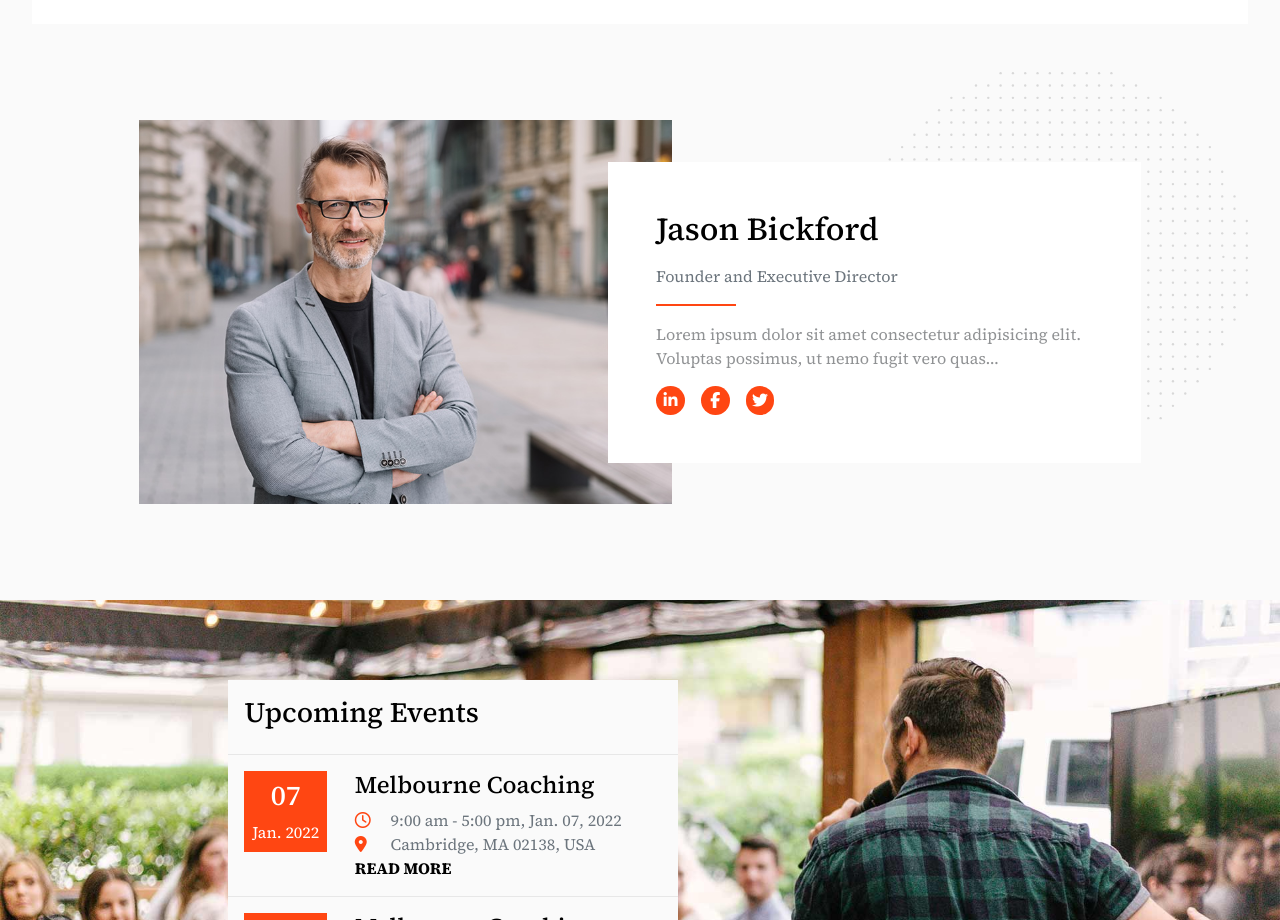
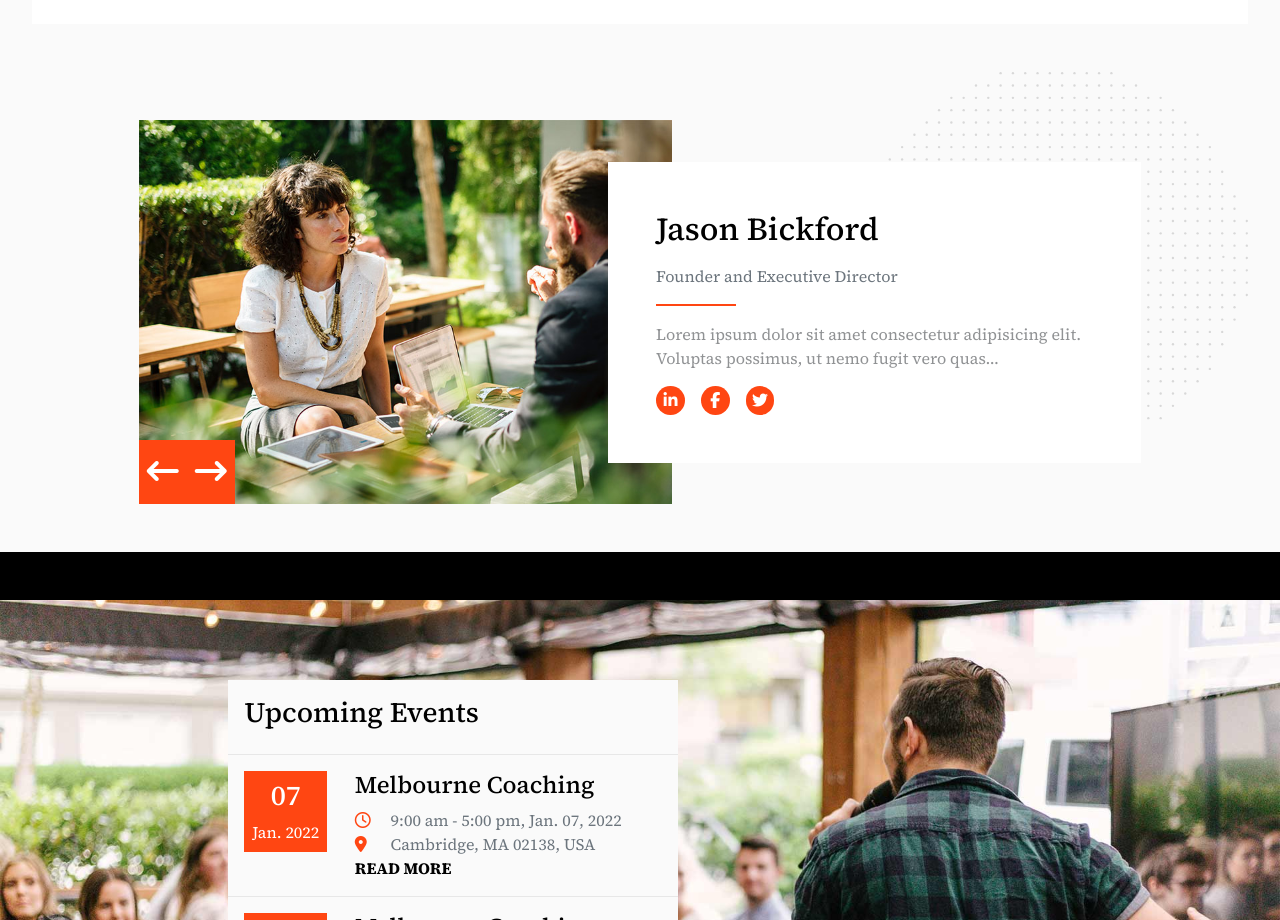
Before and after one commit to Mikee282828/proj-html-vuejs, a Vue app: page / in a window 1280 px wide. Shown: the part 1260-2180 px from the top of the page. Built offline with nearby package versions, Linux system fonts and the light colour scheme.

Commit message:
Founder - carousel

```diff
--- a/src/components/mainComponents/Events.vue
+++ b/src/components/mainComponents/Events.vue
@@ -137,6 +137,7 @@ export default {
     width: 100%;
     padding:5rem;
     min-width:1200px;
+    color:black;
 }
 
 .my_upcomingEvents>header,
--- a/src/components/mainComponents/Founder.vue
+++ b/src/components/mainComponents/Founder.vue
@@ -3,6 +3,12 @@ export default {
     name: "Founder",
     props: {
         foundersImg: Array
+    },
+    data() {
+        return {
+            timer: null,
+            active: 0,
+        }
     },
     methods: {
         getSvg(name, isSvg) {
@@ -11,7 +17,37 @@ export default {
             } else {
                 return new URL(`../../assets/img/${name}`, import.meta.url).href;
             }
+        },
+        nextImg() {
+            clearInterval(this.timer);
+            if (this.active == 2) {
+                this.active = 0;
+            } else {
+                this.active++;
+            }
+            this.timer = setInterval(this.nextImg, 5000);
+        },
+        prevImg() {
+            clearInterval(this.timer);
+            if (this.active == 0) {
+                this.active = 2;
+            } else {
+                this.active--;
+            }
+            this.timer = setInterval(this.prevImg, 5000);
+        },
+        activeImg(index) {
+            if (index == this.active) {
+                return true;
+            } else {
+                return false;
+            }
         }
+    },
+    mounted() {
+        this.timer = setInterval(() => {
+            this.nextImg();
+        }, 5000);
     }
 }
 </script>
@@ -21,11 +57,25 @@ export default {
     <div class="bkg_fafafa py-5">
         <div class="my_container">
             <div class="row justify-content-center align-items-center g-0">
-                <div class="col-5 my_cardLx">
-                    <div class="my_carousel w-100" v-for="element, index in foundersImg">
-                        <img :src="getSvg(element, false)" alt="founder" class="w-100" v-show="index == 0">
+
+                <!-- CAROUSEL -->
+                <div class="col-5 my_cardLx position-relative">
+
+                    <div class="my_carousel w-100 h-100" v-for="element, index in foundersImg"
+                        v-show="activeImg(index)">
+                        <img :src="getSvg(element, false)" class="w-100">
+                    </div>
+                    <div class="my_buttons">
+                        <div @click="prevImg()" class="d-inline">
+                            <i class="fa-solid fa-arrow-left-long"></i>
+                        </div>
+                        <div @click="nextImg()" class="d-inline ms-3">
+                            <i class="fa-solid fa-arrow-right-long"></i>
+                        </div>
                     </div>
                 </div>
+
+                <!-- DESCRIPTION -->
                 <div class="col-5 my_cardRx">
                     <div class="my_description w-100 py-5 px-5">
                         <h2>
@@ -133,4 +183,23 @@ p {
     object-fit: cover;
     max-width: 100%;
 }
+
+.my_cardLx .my_buttons {
+    left: 0;
+    bottom: 0;
+    position: absolute;
+    background-color: #FF4612;
+    color: white;
+    font-size: 2rem;
+    padding: 0.5rem;
+}
+
+.my_carousel {
+    position: relative;
+    z-index: -1;
+}
+
+.my_buttons div {
+    cursor: pointer;
+}
 </style>
--- a/src/components/mainComponents/Stats.vue
+++ b/src/components/mainComponents/Stats.vue
@@ -110,6 +110,11 @@ export default {
 </template>
 
 <style scoped>
+.row {
+    background-color: #FAFAFA;
+    color: black;
+}
+
 .my_separator {
     border: solid 0.08rem #FF4612;
     width: 5rem;
--- a/src/style.css
+++ b/src/style.css
@@ -5,6 +5,6 @@
 }
 body{
   font-family: "Source Serif 4", serif;
-  background-color: #FAFAFA;
-  color:black;
+  background-color:black;
+  color:white;
 }
```
